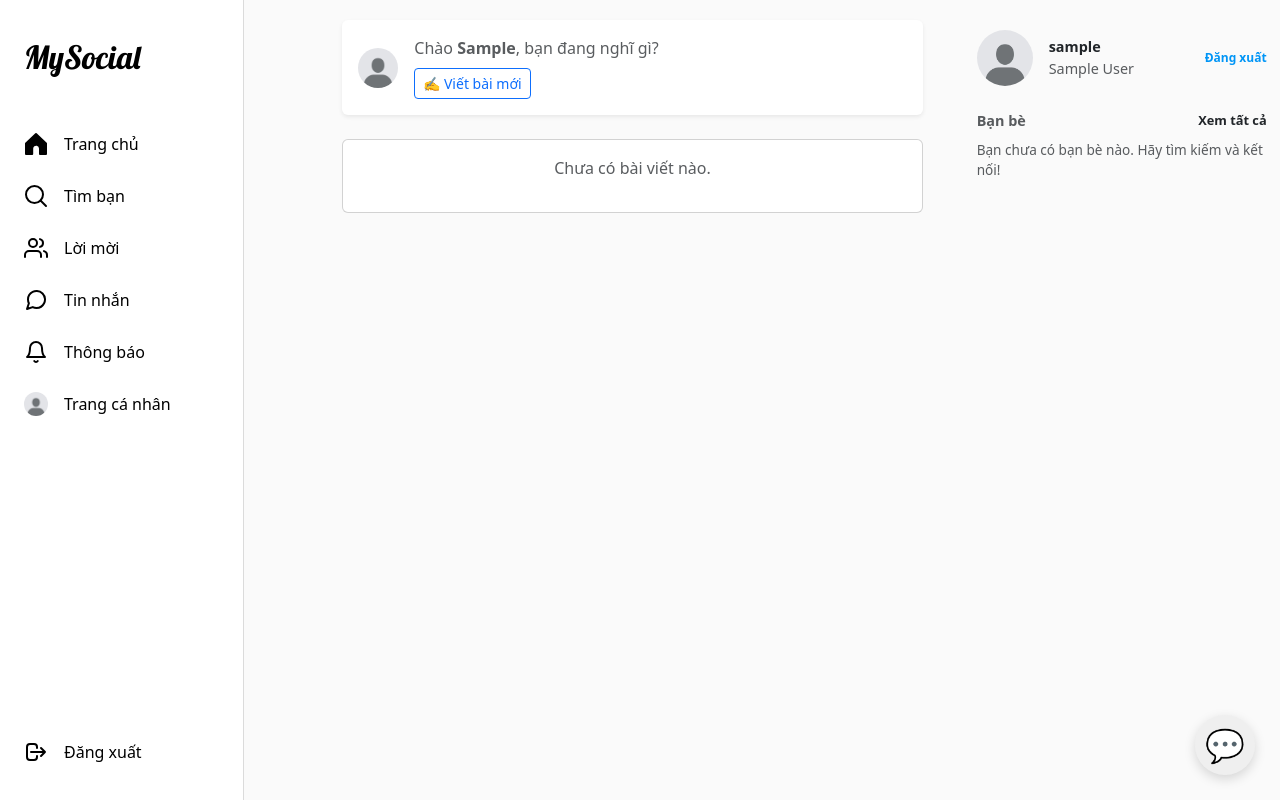
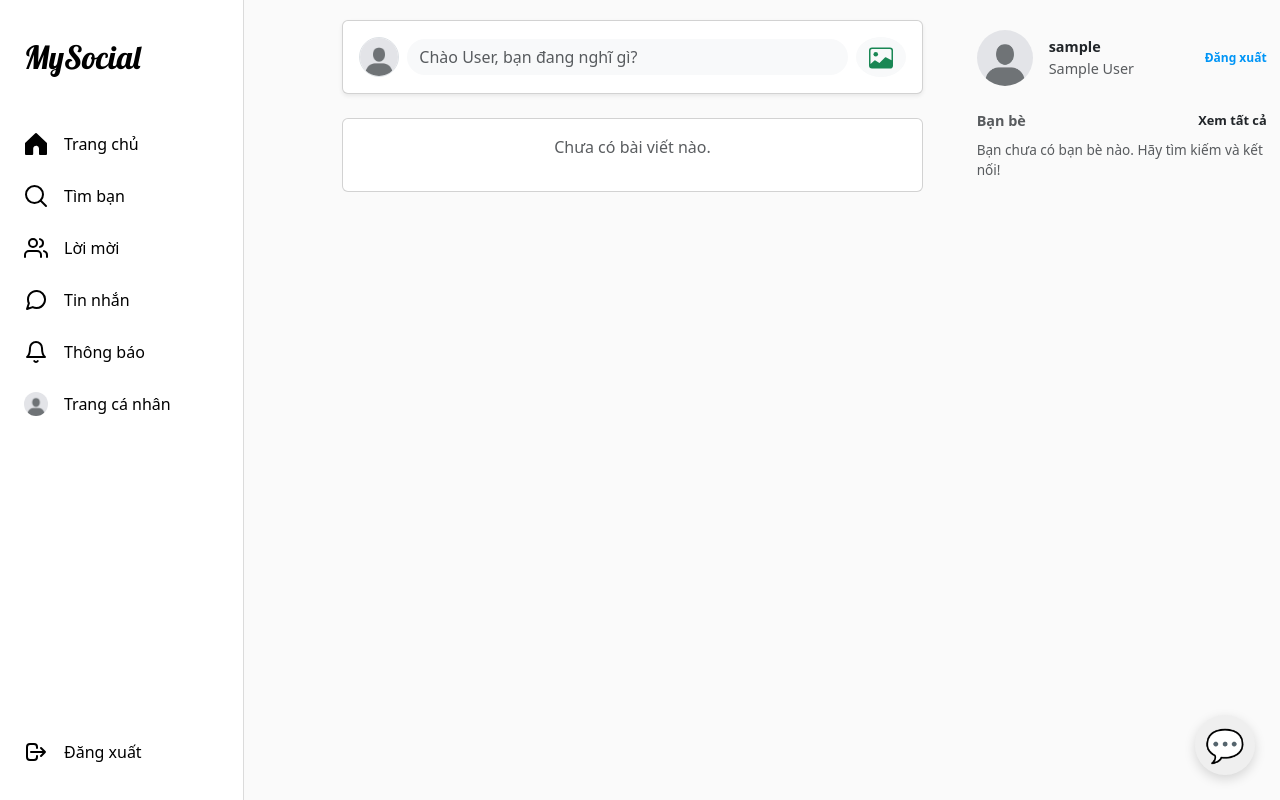
Before and after one commit to nhuquynhdayyy/my_social_network, a Django app: page / in a window 1280 px wide. Run offline with Django 5.2, Linux system fonts and the light colour scheme; the visitor is signed in with stand-in values (Sample User, id 1); data comes from the database, SQL or seed files in the repository; data that the repository does not hold is empty; some libraries are stand-ins or nearby versions.

Commit message:
chinh sua tao bai viet o trang chu

```diff
--- a/posts/templates/posts/home.html
+++ b/posts/templates/posts/home.html
@@ -11,20 +11,82 @@
     <div class="col-lg-7 offset-lg-1 col-md-10 offset-md-1">
 
       <!-- Phần tạo bài viết (Không thay đổi) -->
+      <!-- KHỐI "BẠN ĐANG NGHĨ GÌ?" (Nút kích hoạt Modal) -->
       {% if user.is_authenticated %}
-      <div class="card mb-4 shadow-sm border-0">
-        <div class="card-body d-flex align-items-center">
-          <img src="{{ user.avatar.url }}" alt="avatar"
-              class="rounded-circle me-3" style="width:40px; height:40px; object-fit:cover;">
-          <div class="flex-grow-1">
-            <p class="mb-2 text-muted">
-              Chào <strong>{{ user.first_name }}</strong>, bạn đang nghĩ gì?
-            </p>
-            <a href="{% url 'posts:post_create' %}" class="btn btn-outline-primary btn-sm">
-              ✍️ Viết bài mới
-            </a>
+      <div class="card shadow-sm mb-4">
+          <div class="card-body d-flex align-items-center">
+              <!-- Avatar nhỏ -->
+              <a href="{% url 'accounts:profile' username=user.username %}">
+                  <img src="{{ user.avatar.url }}" class="rounded-circle me-2 border" width="40" height="40" style="object-fit: cover;">
+              </a>
+
+              <!-- Input giả lập -->
+              <div class="flex-grow-1 me-2">
+                  <input type="text" class="form-control rounded-pill bg-light border-0"
+                        placeholder="Chào {{ user.last_name }}, bạn đang nghĩ gì?"
+                        style="cursor: pointer;"
+                        data-bs-toggle="modal" data-bs-target="#createPostModal" readonly>
+              </div>
+
+              <!-- Nút hình ảnh (trang trí) -->
+              <button class="btn btn-light rounded-circle text-success" data-bs-toggle="modal" data-bs-target="#createPostModal" title="Ảnh/Video">
+                  <svg xmlns="http://www.w3.org/2000/svg" width="24" height="24" fill="currentColor" class="bi bi-image" viewBox="0 0 16 16">
+                      <path d="M6.002 5.5a1.5 1.5 0 1 1-3 0 1.5 1.5 0 0 1 3 0z"/>
+                      <path d="M2.002 1a2 2 0 0 0-2 2v10a2 2 0 0 0 2 2h12a2 2 0 0 0 2-2V3a2 2 0 0 0-2-2h-12zm12 1a1 1 0 0 1 1 1v6.5l-3.777-1.947a.5.5 0 0 0-.577.093l-3.71 3.71-2.66-1.772a.5.5 0 0 0-.63.062L1.002 12V3a1 1 0 0 1 1-1h12z"/>
+                  </svg>
+              </button>
           </div>
-        </div>
+      </div>
+
+      <!-- MODAL TẠO BÀI VIẾT (Giống hệt bên Profile) -->
+      <div class="modal fade" id="createPostModal" tabindex="-1" aria-hidden="true">
+          <div class="modal-dialog modal-dialog-centered">
+              <div class="modal-content">
+                  <div class="modal-header">
+                      <h5 class="modal-title fw-bold">Tạo bài viết mới</h5>
+                      <button type="button" class="btn-close" data-bs-dismiss="modal" aria-label="Close"></button>
+                  </div>
+                  <div class="modal-body">
+                      <!-- Action trỏ về post_create kèm theo tham số ?next={{ request.path }} để quay lại trang chủ -->
+                      <form method="post" action="{% url 'posts:post_create' %}?next={{ request.path }}" enctype="multipart/form-data">
+                          {% csrf_token %}
+
+                          <div class="d-flex align-items-center mb-3">
+                              <img src="{{ user.avatar.url }}" class="rounded-circle me-2" width="40" height="40" style="object-fit: cover;">
+                              <div>
+                                  <span class="fw-bold d-block">{{ user.username }}</span>
+                                  <!-- Chọn quyền riêng tư (Badge) -->
+                                  <span class="badge bg-light text-dark border d-inline-flex align-items-center mt-1">
+                                      <i class="bi bi-globe me-1"></i> Công khai
+                                  </span>
+                              </div>
+                          </div>
+
+                          <div class="mb-3">
+                              <!-- Trường Content -->
+                              {{ post_form.content }}
+                          </div>
+
+                          <div class="mb-3">
+                              <label class="form-label fw-bold small">Thêm vào bài viết</label>
+                              <div class="border rounded p-2 d-flex justify-content-between align-items-center">
+                                  <span class="text-success fw-bold small">Ảnh/Video</span>
+                                  <input type="file" name="media_files" multiple class="form-control form-control-sm w-50">
+                              </div>
+                          </div>
+
+                          <div class="mb-3">
+                              <label class="form-label fw-bold small">Quyền riêng tư</label>
+                              {{ post_form.privacy }}
+                          </div>
+
+                          <div class="d-grid">
+                              <button type="submit" class="btn btn-primary fw-bold">Đăng</button>
+                          </div>
+                      </form>
+                  </div>
+              </div>
+          </div>
       </div>
       {% endif %}
 
--- a/posts/views.py
+++ b/posts/views.py
@@ -18,6 +18,7 @@ from django.contrib.contenttypes.models import ContentType
 from django.template.loader import render_to_string
 from notifications.models import Notification
 from django.urls import reverse_lazy
+from .forms import PostCreateForm
 
 class HomePageView(ListView):
     model = Post
@@ -64,6 +65,8 @@ class HomePageView(ListView):
                 object_id__in=comment_ids,
                 content_type=comment_content_type
             ).values('object_id', 'reaction_type')
+
+            context['post_form'] = PostCreateForm()
 
             context['comment_user_reactions_map'] = {
                 reaction['object_id']: reaction['reaction_type']
```
